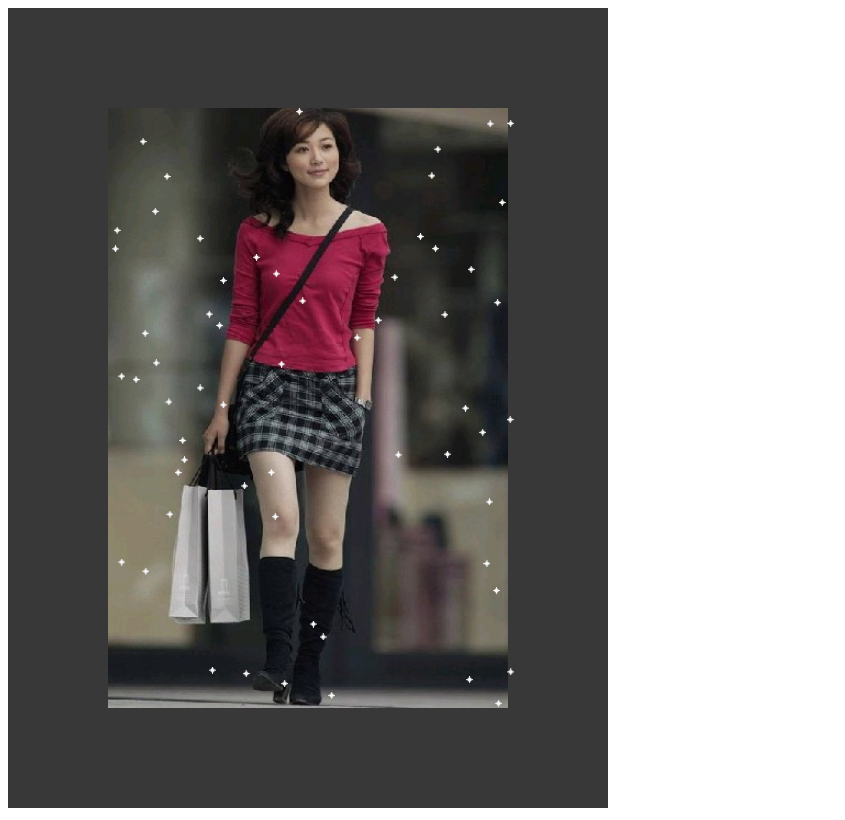
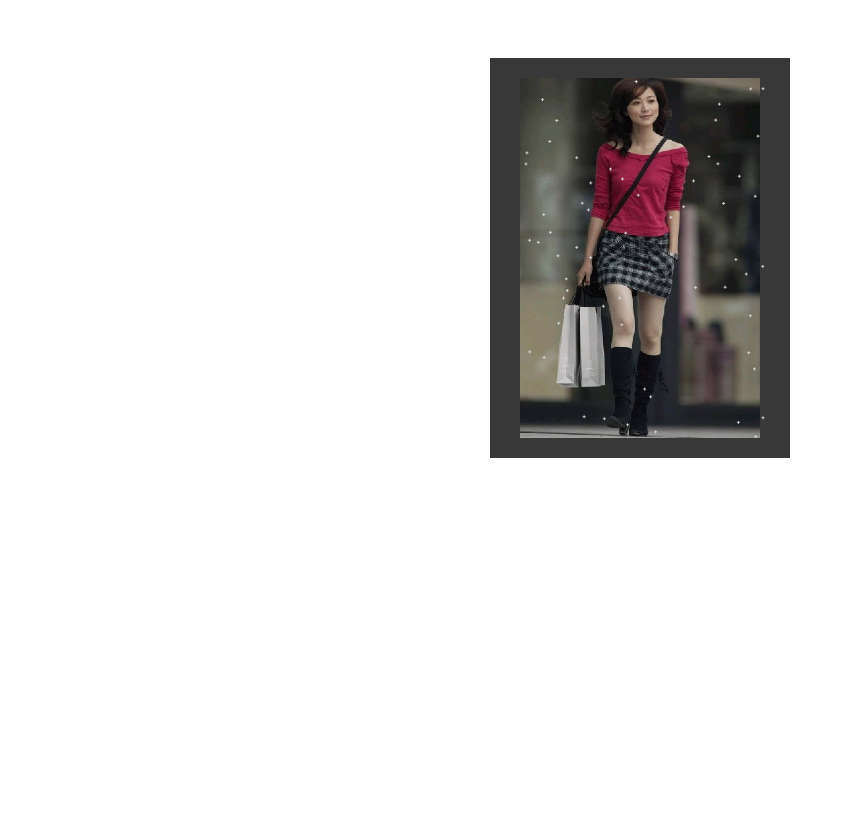
Before and after one commit to smile-ucas/canvas-example, a plain HTML site: page 星星闪烁/index.html in a window 1280 px wide. Shown: the whole page, without its empty margins (0-845 px from the left). Drawn offline with Linux system fonts and the light colour scheme.

Commit message:
stars start blinking!!!

```diff
--- a/星星闪烁/index.html
+++ b/星星闪烁/index.html
@@ -6,8 +6,8 @@
 </head>
 <body>
 
- <div>
-         <canvas id="canvas" width="600" height="800">
+ <div style="display: flex;align-items: center;justify-content: center;height: 500px;">
+         <canvas id="canvas" width="300" height="400">
 
          </canvas>
  </div>
--- a/星星闪烁/main.js
+++ b/星星闪烁/main.js
@@ -38,7 +38,7 @@ function gameloop() {
 
 
 function addImage() {
-    ctx.drawImage(pic,100,100,400,600)
+    ctx.drawImage(pic,30,20,240,360)
 }
 function drawBackground() {
     ctx.fillStyle = "#383838"
--- a/星星闪烁/stars.js
+++ b/星星闪烁/stars.js
@@ -4,19 +4,39 @@
 var starObj = function () {
     this.x;
     this.y;
+
+
+    //星星动起来
+    this.oicNo
 }
 starObj.prototype.init = function () {
-    this.x = Math.random()*400+100;
-    this.y = Math.random()*600+100;
+    this.x = Math.random()*240+30;
+    this.y = Math.random()*360+20;
+
+    this.picNo = 0;
+}
+starObj.prototype.update = function () {
+    //每一帧都加一
+    this.picNo += 1;
+    if(this.picNo>=7){
+        this.picNo = 0;
+    }
 }
 starObj.prototype.draw = function () {
+
     //drawImage(img,sx,sy,swidth,sheight,x,y,width,height)
     //sx,sy,swidth,sheight是img上的,是选取img上从(sx,sy)开始的高为height 宽为width的部分
     //x,y,width,height是canvas上的，是要将选取的img的部分 绘制在canvas的（x,y）的位置上，绘制的img在canvas上可伸缩 高为height 宽为width
-    ctx.drawImage(starPic,21,0,7,7,this.x,this.y,7,7)
+    ctx.drawImage(starPic,this.picNo*7,0,7,7,this.x,this.y,7,7)
+    //this.picNo*7来判断选取star的img上的哪个star，img上一共挨着7个star，长49，所以每个star占长度7
+
+
+
+
 }
 function addStars() {
     for(var i=0;i<num;i++){
+        stars[i].update()
         stars[i].draw()
     }
 }
```
